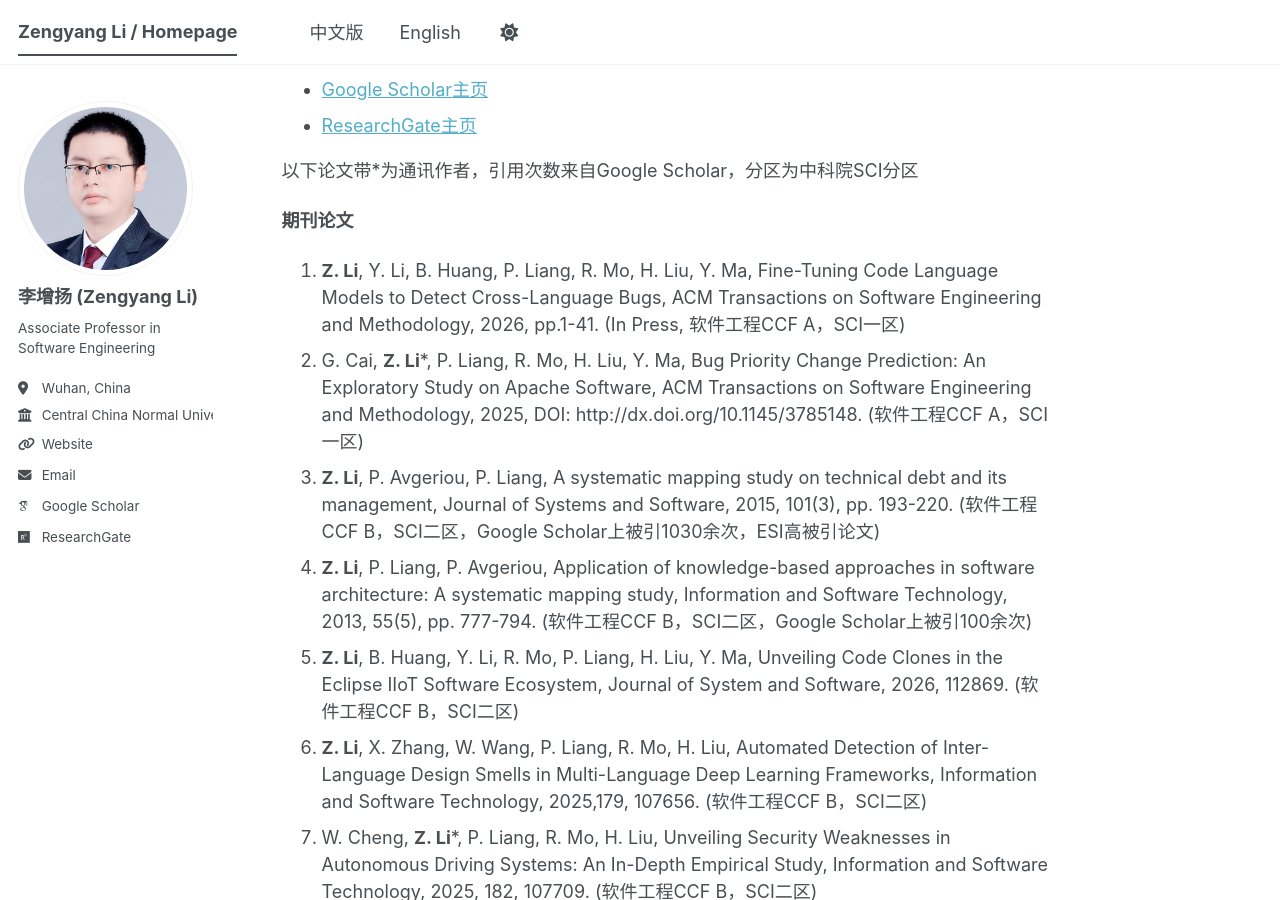
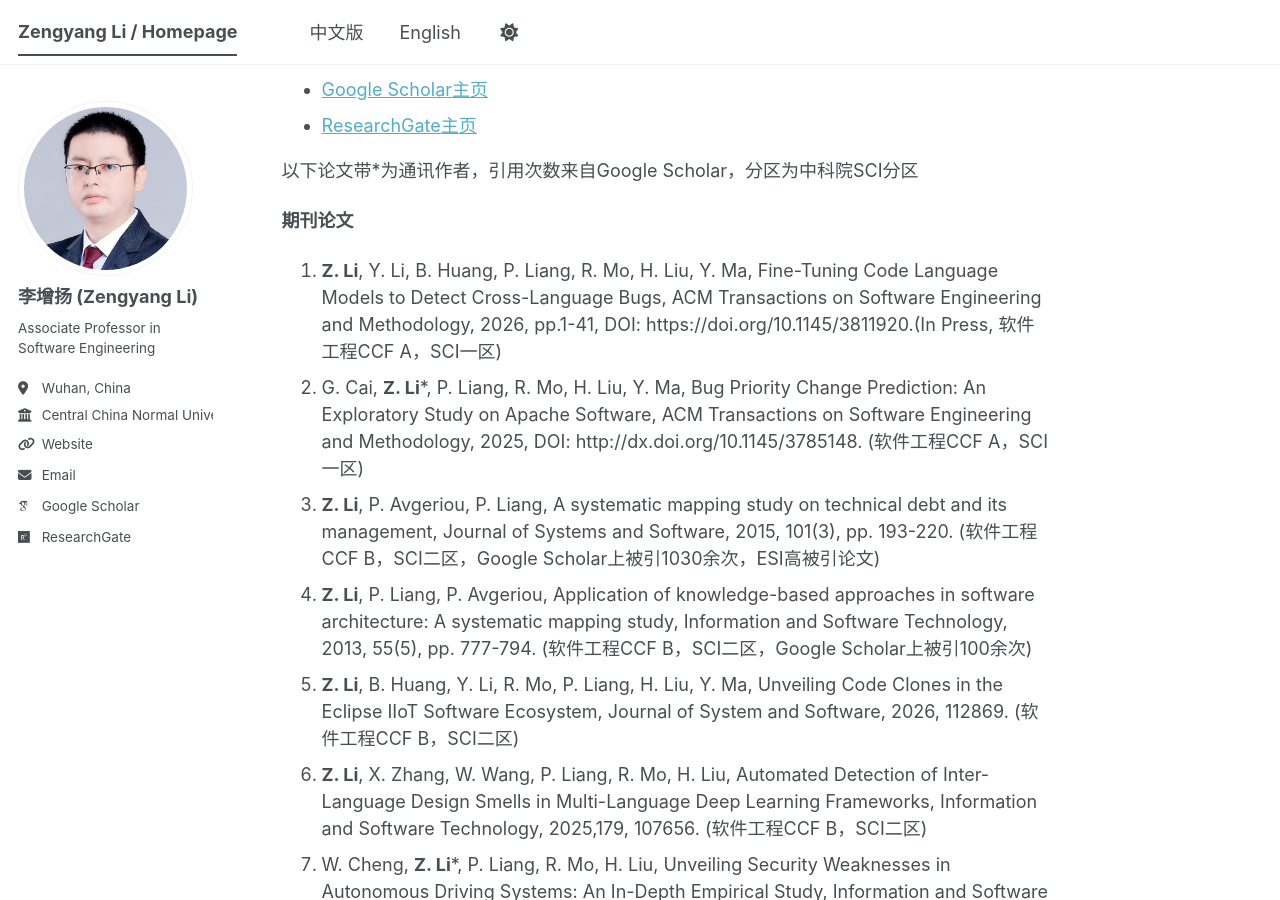
Before and after one commit to zengyang/zengyang.github.io, a Jekyll site: the page built from _pages/about.md, in a window 1280 px wide and 900 px high, scrolled down 1973 px. Built offline with Jekyll 4.4.1, drawn with Linux system fonts in a browser that asks for light colours; some web fonts are replaced; a script bundle is joined from its source files by our own code; library files that are not in the unit come from our copies.

Commit message:
Update about.md

```diff
--- a/_pages/about.md
+++ b/_pages/about.md
@@ -12,9 +12,6 @@
 **李增扬**，博士，副教授，硕士生导师，任职于华中师范大学计算机学院软件工程系。入选华中师范大学首届“桂子青年学者”。主要研究方向为多编程语言软件、智能化软件工程和智能化教育等。主持国家自然科学基金1项、省部级基金4项、全国重点实验室开放基金1项、横向项目1项，参与国家自然科学基金4项、国家重点研发计划课题1项、华为产学研项目1项。已在TOSEM、JSS、IST、EMSE、TCYB、ASEJ、ASE、ESEM、ICSME、ICPC等知名期刊和会议发表论文80余篇，其中ESI高被引论文2篇，总被引2400余次（2026年3月），单篇最高被引1000余次。指导学生参加“中国软件杯”大学生软件设计大赛、中国大学生计算机设计大赛等竞赛，获得多项国家级奖项。招收学硕（计算机科学与技术）、专硕（软件工程、计算机技术）。
 
 **邮箱地址**：zengyangli@ccnu.edu.cn; **办公地点**：华中师范大学南湖校区综合楼7106室。
-
-
-
 
 研究方向
 ======
@@ -70,7 +67,7 @@
 以下论文带*为通讯作者，引用次数来自Google Scholar，分区为中科院SCI分区
 
 **期刊论文**
-1. **Z. Li**, Y. Li, B. Huang, P. Liang, R. Mo, H. Liu, Y. Ma, Fine-Tuning Code Language Models to Detect Cross-Language Bugs, ACM Transactions on Software Engineering and Methodology, 2026, pp.1-41. (In Press, 软件工程CCF A，SCI一区)
+1. **Z. Li**, Y. Li, B. Huang, P. Liang, R. Mo, H. Liu, Y. Ma, Fine-Tuning Code Language Models to Detect Cross-Language Bugs, ACM Transactions on Software Engineering and Methodology, 2026, pp.1-41, DOI: https://doi.org/10.1145/3811920.(In Press, 软件工程CCF A，SCI一区)
 1. G. Cai, **Z. Li***, P. Liang, R. Mo, H. Liu, Y. Ma, Bug Priority Change Prediction: An Exploratory Study on Apache Software, ACM Transactions on Software Engineering and Methodology, 2025, DOI: http://dx.doi.org/10.1145/3785148. (软件工程CCF A，SCI一区)
 1. **Z. Li**, P. Avgeriou, P. Liang, A systematic mapping study on technical debt and its management, Journal of Systems and Software, 2015, 101(3), pp. 193-220. (软件工程CCF B，SCI二区，Google Scholar上被引1030余次，ESI高被引论文)
 1. **Z. Li**, P. Liang, P. Avgeriou, Application of knowledge-based approaches in software architecture: A systematic mapping study, Information and Software Technology, 2013, 55(5), pp. 777-794. (软件工程CCF B，SCI二区，Google Scholar上被引100余次)
```
